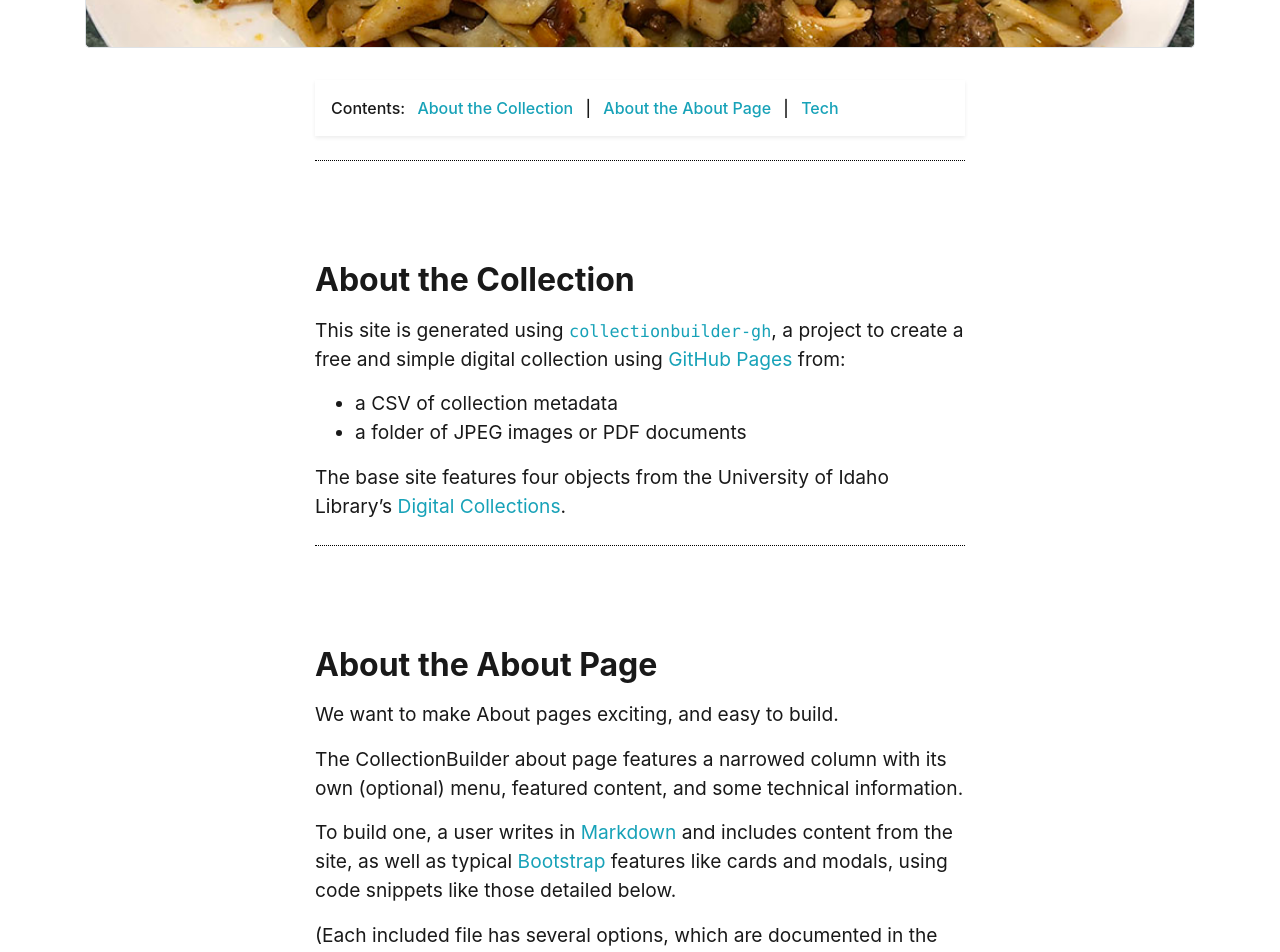
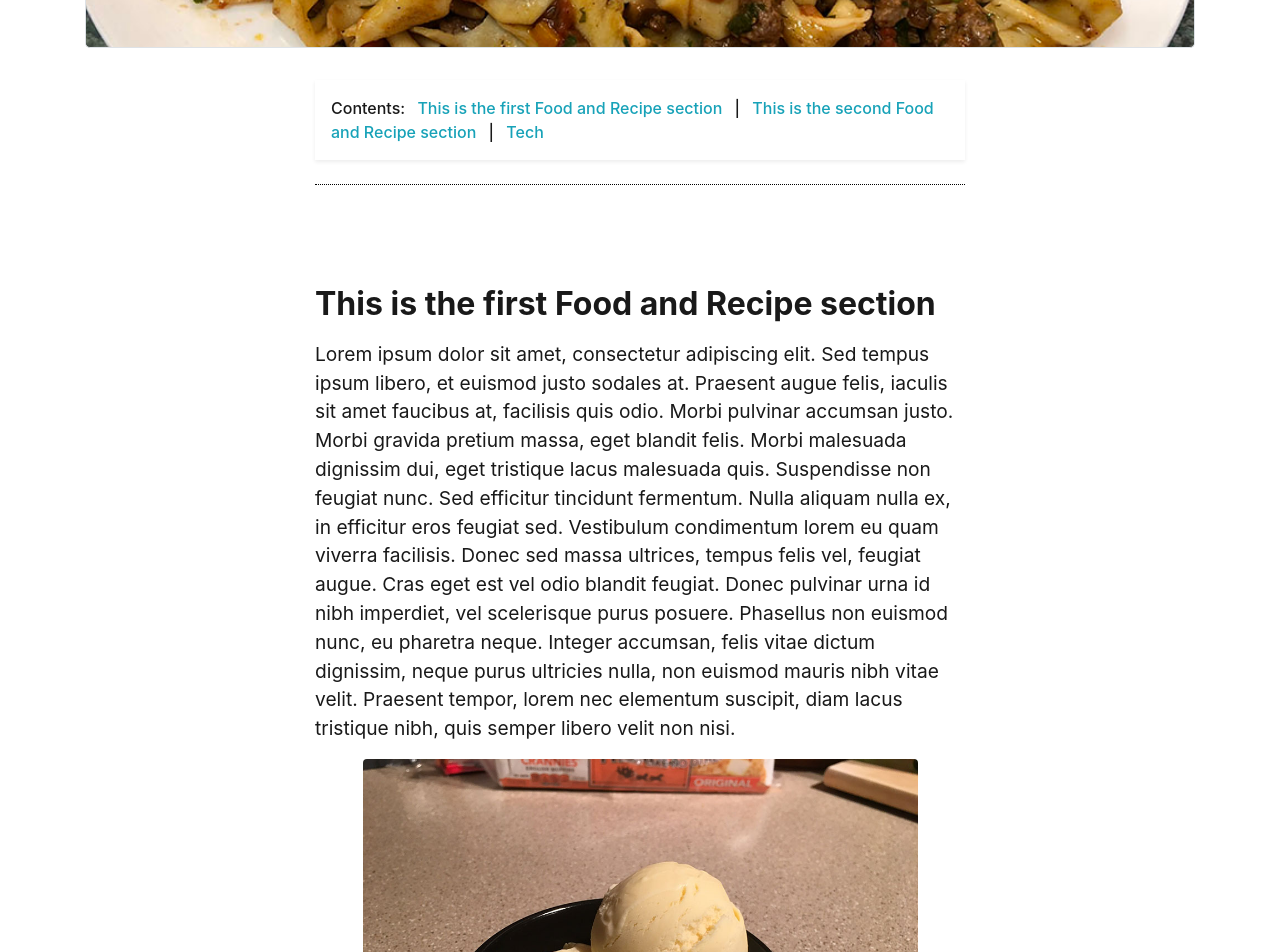
Before and after one commit to vneblitt/food-collection, a Jekyll site: the page built from pages/about.md, in a window 1280 px wide and 1400 px high, scrolled down 352 px. Shown: the top 952 px of the window. Built offline with Jekyll 4.4.1, drawn with Linux system fonts in a browser that asks for light colours; some of the changed text lies outside the part shown.

Commit message:
Added new sections

```diff
--- a/pages/about.md
+++ b/pages/about.md
@@ -8,53 +8,16 @@ permalink: /about.html
 
 {% include feature/jumbotron.html %}
 
-{% include feature/nav-menu.html sections="About the Collection;About the About Page" %}
+{% include feature/nav-menu.html sections="This is the first Food and Recipe section;This is the second Food and Recipe section" %}
 
-## About the Collection
+## This is the first Food and Recipe section
 
-This site is generated using [`collectionbuilder-gh`](https://collectionbuilding.github.io/gh/), a project to create a free and simple digital collection using [GitHub Pages](https://pages.github.com/) from:
+Lorem ipsum dolor sit amet, consectetur adipiscing elit. Sed tempus ipsum libero, et euismod justo sodales at. Praesent augue felis, iaculis sit amet faucibus at, facilisis quis odio. Morbi pulvinar accumsan justo. Morbi gravida pretium massa, eget blandit felis. Morbi malesuada dignissim dui, eget tristique lacus malesuada quis. Suspendisse non feugiat nunc. Sed efficitur tincidunt fermentum. Nulla aliquam nulla ex, in efficitur eros feugiat sed. Vestibulum condimentum lorem eu quam viverra facilisis. Donec sed massa ultrices, tempus felis vel, feugiat augue. Cras eget est vel odio blandit feugiat. Donec pulvinar urna id nibh imperdiet, vel scelerisque purus posuere. Phasellus non euismod nunc, eu pharetra neque. Integer accumsan, felis vitae dictum dignissim, neque purus ultricies nulla, non euismod mauris nibh vitae velit. Praesent tempor, lorem nec elementum suscipit, diam lacus tristique nibh, quis semper libero velit non nisi.
 
-- a CSV of collection metadata
-- a folder of JPEG images or PDF documents
+{% include feature/item-figure.html objectid="coll006" width="50" %}
 
-The base site features four objects from the University of Idaho Library's [Digital Collections](https://www.lib.uidaho.edu/digital).
+## This is the second Food and Recipe section
 
-## About the About Page
+Lorem ipsum dolor sit amet, consectetur adipiscing elit. Sed tempus ipsum libero, et euismod justo sodales at. Praesent augue felis, iaculis sit amet faucibus at, facilisis quis odio. Morbi pulvinar accumsan justo. Morbi gravida pretium massa, eget blandit felis. Morbi malesuada dignissim dui, eget tristique lacus malesuada quis. Suspendisse non feugiat nunc. Sed efficitur tincidunt fermentum. Nulla aliquam nulla ex, in efficitur eros feugiat sed. Vestibulum condimentum lorem eu quam viverra facilisis. Donec sed massa ultrices, tempus felis vel, feugiat augue. Cras eget est vel odio blandit feugiat. Donec pulvinar urna id nibh imperdiet, vel scelerisque purus posuere. Phasellus non euismod nunc, eu pharetra neque. Integer accumsan, felis vitae dictum dignissim, neque purus ultricies nulla, non euismod mauris nibh vitae velit. Praesent tempor, lorem nec elementum suscipit, diam lacus tristique nibh, quis semper libero velit non nisi.
 
-We want to make About pages exciting, and easy to build.
-
-The CollectionBuilder about page features a narrowed column with its own (optional) menu, featured content, and some technical information.
-
-To build one, a user writes in [Markdown](https://guides.github.com/features/mastering-markdown/) and includes  content from the site, as well as typical [Bootstrap](https://getbootstrap.com/) features like cards and modals, using code snippets like those detailed below.
-
-(Each included file has several options, which are documented in the files themselves. I've given the content widths of 25% and 50% to save space, but you can feature the entire image or document.)
-
-- Image --> `{% raw %}{% include feature/item-figure.html objectid="demo_001" width="25" %}{% endraw %}`
-
-{% include feature/item-figure.html objectid="demo_001" width="25" %}
-
-- PDF -- > `{% raw %}{% include feature/item-pdf-embed.html objectid="demo_002"  width="25" %}{% endraw %}`
-
-{% include feature/item-pdf-embed.html objectid="demo_002" width="25" %}
-
-- Video: `{% raw %}{% include feature/item-video-embed.html objectid="demo_004" %}{% endraw %}`
-
-{% include feature/item-video-embed.html objectid="demo_004" %}
-
-- Card -- > `{% raw %}{% include feature/card.html header="This is a Card" text="The card features an image from the collection as a cap" objectid="demo_004" width="25" centered=true %}{% endraw %}`
-
-{% include feature/card.html header="This is a Card" text="The card features an image from the collection as a cap" objectid="demo_004" width="25" centered=true %}
-
-- Buttons -- > `{% raw %}{% include feature/button.html text="Button Link to Somewhere" link="https://collectionbuilder.github.io/" color="success" %}{% endraw %}`
-
-{% include feature/button.html text="Button Link to Somewhere" link="https://collectionbuilder.github.io/" color="success" centered=true %}
-
-- Alerts -- > `{% raw %}{% include feature/alert.html text="this is an *alert* that 'warns' a user" color="warning" align="center" %}{% endraw %}`
-
-{% include feature/alert.html text="This is an *alert* that 'warns' a user with centrally aligned text." color="warning" align="center"  %}
-
-- Modals -- > `{% raw %}{% include feature/modal.html button="This is a modal using a 'primary' colored button to invite clicking" title="when clicked:" text="A Modal will pop out a box with some more information" color="primary"  %}{% endraw %}`
-
-{% include feature/modal.html button="This is a modal using a 'primary' colored button to invite clicking" title="When clicked:" text="A Modal will pop out a box with some more information" color="primary"  %}
-
-We hope this makes it easier for site builders to develop the collection AND add interesting and engaging contextual information.
+{% include feature/card.html header="Roasted Pork Tenderloin" text="This roasted pork tenderloin is served with basmati rice, green beans, and broccoli" objectid="coll009" width="50" centered=true %}
```
